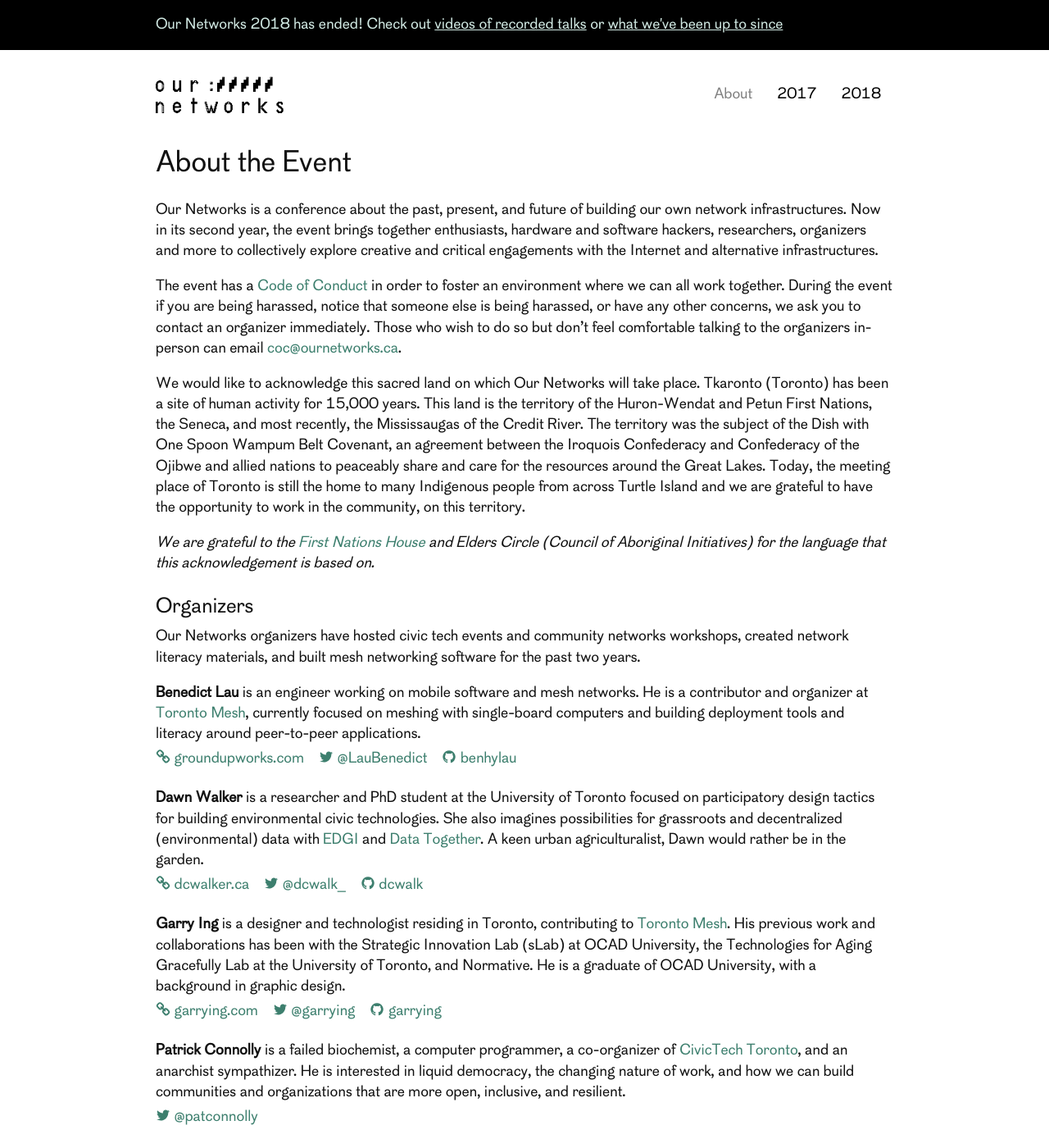
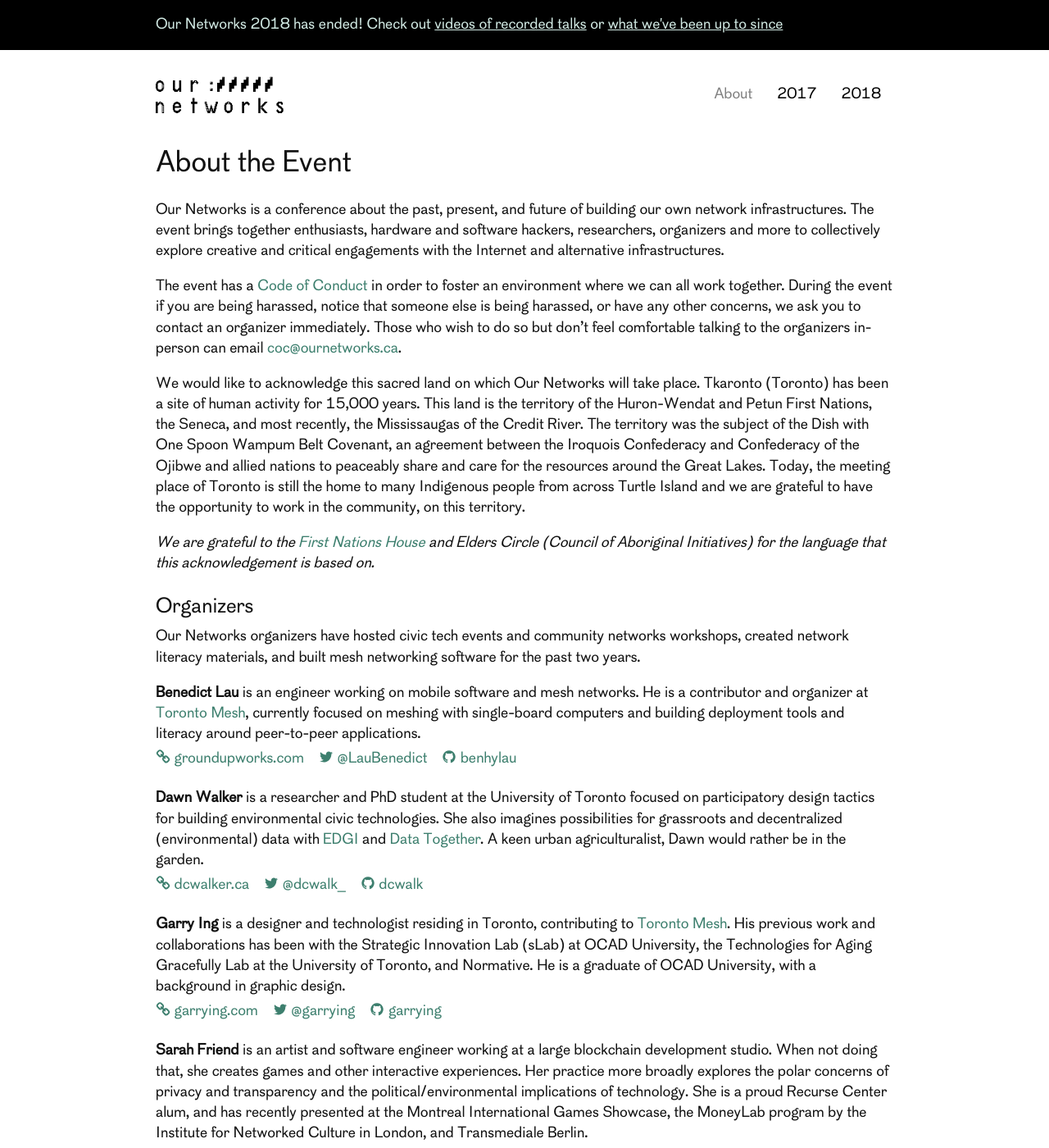
Before and after one commit to ournetworks/ournetworks.ca, a Jekyll site: the page built from about.md, in a window 1280 px wide and 1400 px high. Shown: the whole window at 82% size. Built offline with Jekyll 4.4.1, drawn with Linux system fonts in a browser that asks for light colours.

Commit message:
update index and about pages text

```diff
--- a/about.md
+++ b/about.md
@@ -7,7 +7,7 @@
   - "/2018/about"
 ---
 
-Our Networks is a conference about the past, present, and future of building our own network infrastructures. Now in its second year, the event brings together enthusiasts, hardware and software hackers, researchers, organizers and more to collectively explore creative and critical engagements with the Internet and alternative infrastructures.
+Our Networks is a conference about the past, present, and future of building our own network infrastructures. The event brings together enthusiasts, hardware and software hackers, researchers, organizers and more to collectively explore creative and critical engagements with the Internet and alternative infrastructures.
 
 The event has a <a href="/code-of-conduct/">Code of Conduct</a> in order to foster an environment where we can all work together. During the event if you are being harassed, notice that someone else is being harassed, or have any other concerns, we ask you to contact an organizer immediately. Those who wish to do so but don’t feel comfortable talking to the organizers in-person can email [coc@ournetworks.ca](mailto:coc@ournetworks.ca).
 
@@ -43,12 +43,6 @@
   <li class="bio-sm-list-item"><a href="https://github.com/garrying" target="_blank" rel="noopener">{% include icons/github.svg %}&nbsp;garrying</a></li>
 </ul>
 
-**Patrick Connolly**{:#patcon} is a failed biochemist, a computer programmer, a co-organizer of [CivicTech Toronto](http://civictech.ca/), and an anarchist sympathizer. He is interested in liquid democracy, the changing nature of work, and how we can build communities and organizations that are more open, inclusive, and resilient.
-
-<ul class="bio-sm-list">
-  <li class="bio-sm-list-item"><a href="https://twitter.com/patconnolly" target="_blank" rel="noopener">{% include icons/twitter.svg %}&nbsp;@patconnolly</a></li>
-</ul>
-
 **Sarah Friend**{:#sarah} is an artist and software engineer working at a large blockchain development studio. When not doing that, she creates games and other interactive experiences. Her practice more broadly explores the polar concerns of privacy and transparency and the political/environmental implications of technology. She is a proud Recurse Center alum, and has recently presented at the Montreal International Games Showcase, the MoneyLab program by the Institute for Networked Culture in London, and Transmediale Berlin.
 
 <ul class="bio-sm-list">
```
Also changed, not shown: index.md (+1 -1 lines).
